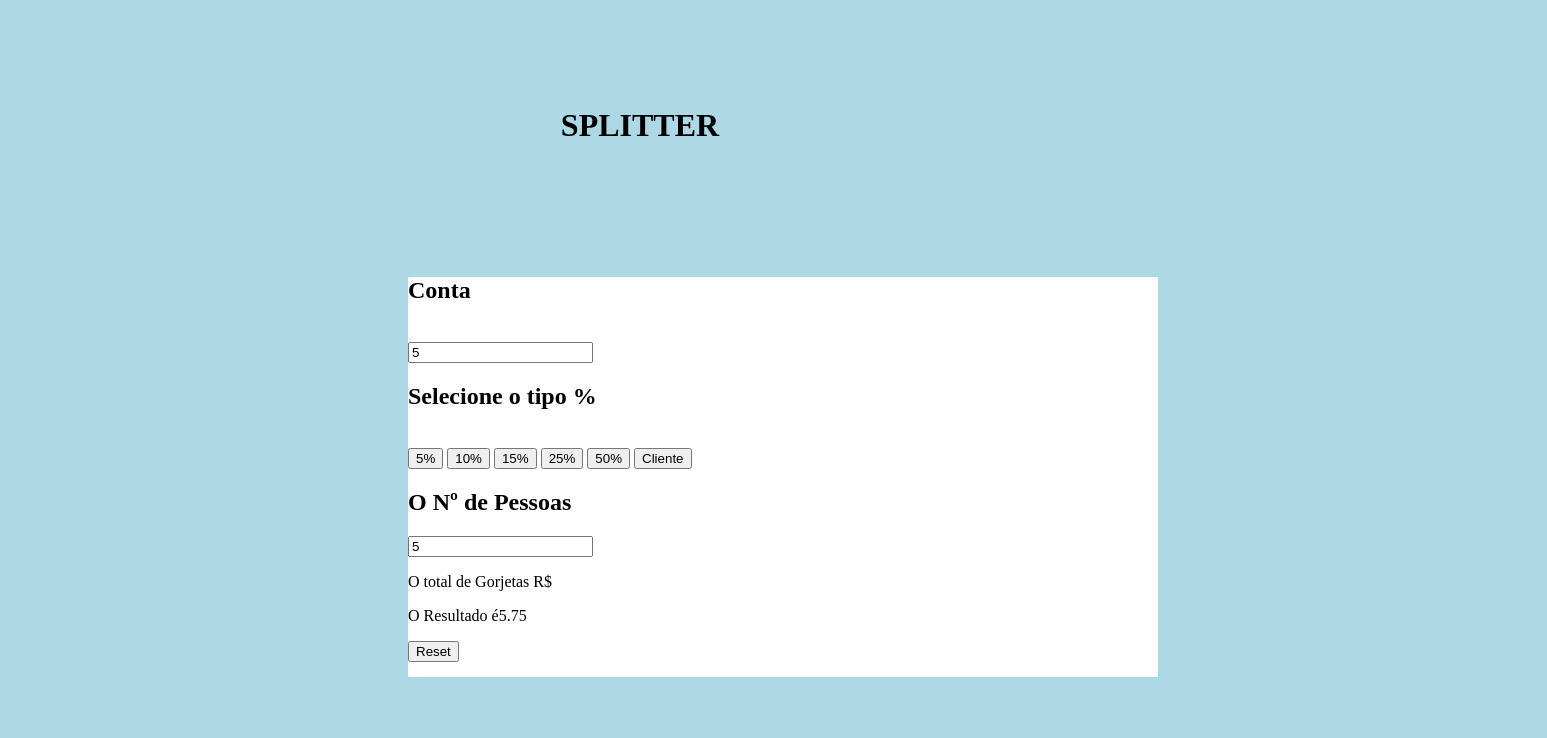
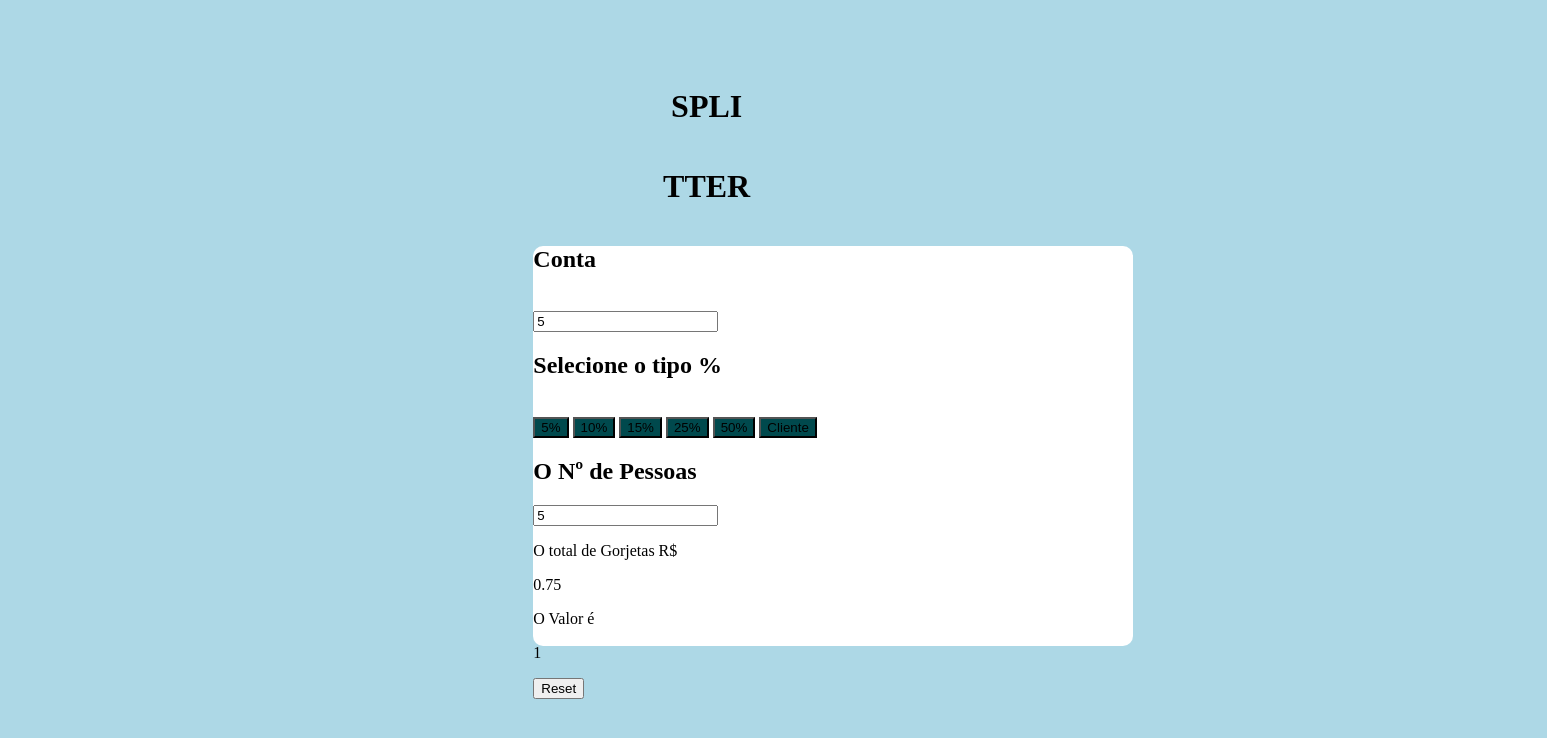
Before and after one commit to webertdias/App.-Gorjetas, a plain HTML site: page index.html in a window 1280 px wide. Both pictures are taken after typing "5", "5" into the empty fields and a click on the button "15%". Shown: the whole page, 1547 px wide, since content can reach past the window. Drawn offline with Linux system fonts and the light colour scheme.

Commit message:
Organizando CSS

```diff
--- a/index.html
+++ b/index.html
@@ -12,7 +12,8 @@
 <body>
 
 <header>
-    <h1>SPLITTER</h1>
+    <h1>SPLI</h1>
+    <h1>TTER</h1>
 </header>
 
     <div class="main">
@@ -32,15 +33,17 @@
                 <button>Cliente</button>
 
             <h2>O Nº de Pessoas</h2>
-            <input type="number">
+            <input type="number" id="pessoas">
 
             </div>
 
-            <div>
+            <div class="respostas">
+
             <p>O total de Gorjetas R$</p>
+            <p id="gorjetas" ></p>
 
-
-            <p id="resultado">O Resultado é</p>
+            <p>O Valor é </p>
+            <p id="dividido"></p>
 
             <input type="reset" name="Reset" value="Reset">
 
--- /dev/null
+++ b/reset.css
@@ -0,0 +1,48 @@
+/* http://meyerweb.com/eric/tools/css/reset/
+   v2.0 | 20110126
+   License: none (public domain)
+*/
+
+html, body, div, span, applet, object, iframe,
+h1, h2, h3, h4, h5, h6, p, blockquote, pre,
+a, abbr, acronym, address, big, cite, code,
+del, dfn, em, img, ins, kbd, q, s, samp,
+small, strike, strong, sub, sup, tt, var,
+b, u, i, center,
+dl, dt, dd, ol, ul, li,
+fieldset, form, label, legend,
+table, caption, tbody, tfoot, thead, tr, th, td,
+article, aside, canvas, details, embed,
+figure, figcaption, footer, header, hgroup,
+menu, nav, output, ruby, section, summary,
+time, mark, audio, video {
+	margin: 30px;
+	padding: 10px;
+	border: 30px;
+	font-size: 100%;
+	font:0;
+	vertical-align: baseline;
+}
+/* HTML5 display-role reset for older browsers */
+article, aside, details, figcaption, figure,
+footer, header, hgroup, menu, nav, section {
+	display: inline-block;
+}
+body {
+	line-height: 1;
+}
+ol, ul {
+	list-style: none;
+}
+blockquote, q {
+	quotes: none;
+}
+blockquote:before, blockquote:after,
+q:before, q:after {
+	content: '';
+	content: none;
+}
+table {
+	border-collapse: collapse;
+	border-spacing: 0;
+}
--- a/script.js
+++ b/script.js
@@ -1,38 +1,46 @@
 
             const entrada = document.querySelector('#entrada')
-            const resultado = document.querySelector('#resultado')
+            const gorjetas = document.querySelector('#gorjetas')
+            const pessoas = document.querySelector('#pessoas')
+            const dividido = document.querySelector('#dividido')
 
             function cincoPorCento(){
                 event.preventDefault();
-                const porcentagem = parseFloat(entrada.value) / 100 *5;
-                resultado.innerHTML += parseInt(entrada.value) + porcentagem;
+                const porcentagem = (parseFloat(entrada.value) * 5) / 100;
+                gorjetas.innerHTML += porcentagem;
+                dividir();
             }
 
-            function dezPorCento() {
+            function dezPorCento(){
                 event.preventDefault();
-                console.log(resultado.innerHTML)
-                const porcentagem = (parseInt(entrada.value) / 100) * 10;
-                resultado.innerHTML += parseInt(entrada.value) + porcentagem;
+                const porcentagem = (parseFloat(entrada.value) * 10) / 100;
+                gorjetas.innerHTML += porcentagem;
+                dividir();
+            }
 
+            function quinzePorCento(){
+                event.preventDefault();
+                const porcentagem = (parseFloat(entrada.value) * 15) / 100;
+                gorjetas.innerHTML += porcentagem;
+                dividir();
             }
-            function quinzePorCento() {
+
+            function vinteCincoPorCento(){
                 event.preventDefault();
-                console.log(resultado.innerHTML)
-                const porcentagem = (parseInt(entrada.value) / 100) * 15;
-                resultado.innerHTML += parseInt(entrada.value) + porcentagem;
+                const porcentagem = (parseFloat(entrada.value) * 25) / 100;
+                gorjetas.innerHTML += porcentagem;
+                dividir();
+            }
 
+            function cinquentaPorCento(){
+                event.preventDefault();
+                const porcentagem = (parseFloat(entrada.value) * 50) / 100;
+                gorjetas.innerHTML += porcentagem;
+                dividir();
             }
-            function vinteCincoPorCento() {
-                event.preventDefault();
-                console.log(resultado.innerHTML)
-                const porcentagem = (parseInt(entrada.value) / 100) * 25;
-                resultado.innerHTML += parseInt(entrada.value) + porcentagem;
 
+
+            function dividir(){
+                const divisao = parseFloat(entrada.value) / parseFloat(pessoas.value);
+                dividido.innerHTML = divisao;
             }
-            function cinquentaPorCento() {
-                event.preventDefault();
-                console.log(resultado.innerHTML)
-                const porcentagem = (parseInt(entrada.value) / 100) * 50;
-                resultado.innerHTML += parseInt(entrada.value) + porcentagem;
-
-            }
--- a/style.css
+++ b/style.css
@@ -1,25 +1,41 @@
-body{
-    background-color:lightblue ;
+header{
+    position: relative;
+    display:grid;
+    text-align:center;
+    margin-top: 50pt;
+    margin-left: -400px;
 }
 
-h1{
-    margin-top: 80pt;
-    text-align: center;
+body{
+    position:relative;
+    display:block;
+    background-color:lightblue ;
+    min-width: 100%;
+    max-width: 800px;
+    margin-left: 200pt;
 }
 
 form{
+    position: relative;
+    display: block;
     background-color: white;
+    max-width: 840px;
     height: 400px;
-    width: 750px;
-    margin-top: 100pt;
-    margin-left: 400px;
+    width: 600px;
+    border-radius: 10px;
+    margin-left: 200pt;
+}
 
+button{
+    background-color:hsl(183, 100%, 15%);
+}
+
+.porcentagem{
+    display:contents;
+    align-items: flex-start;
 }
 
 .respostas{
-    background-color: navy;
-    height: 300px;
-    width: 200px;
-    margin-top: 100pt;
-    margin-left: 800px;
+    display: contents;
+    align-items:flex-end;
 }
```
